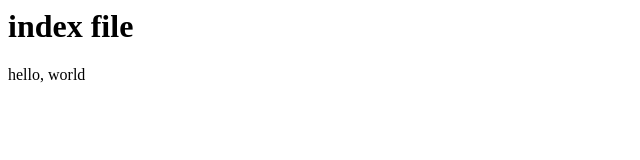
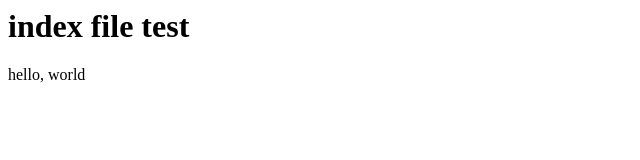
Before and after one commit to fishpanda2020/git_learning, a plain HTML site: page index.html in a window 1280 px wide. Shown: the full height of the page, 0-640 px from the left. Drawn offline with Linux system fonts and the light colour scheme.

Commit message:
modify index.html

```diff
--- a/index.html
+++ b/index.html
@@ -1,5 +1,5 @@
 <head>
-<h1>index file</h1>
+<h1>index file  test</h1>
 </head>
 
 <body>
```
